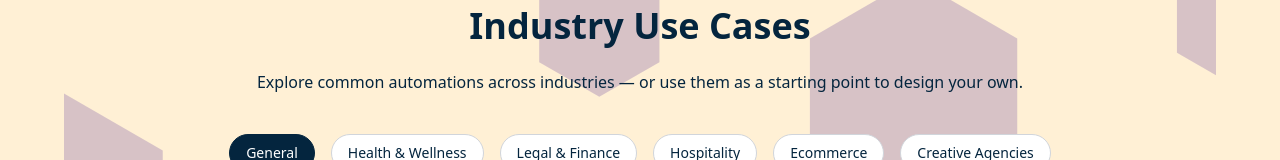
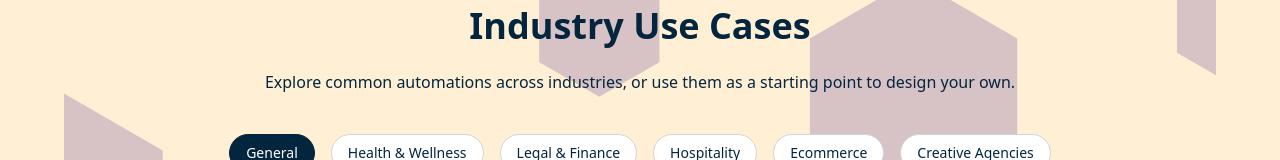
Before and after one commit to trimdex445/axon-automate, a Next.js app: page /solutions in a window 1280 px wide. Shown: the part 753-913 px from the top of the page. Built offline with nearby package versions, Linux system fonts and the light colour scheme.

Commit message:
solutions text

```diff
--- a/pages/solutions.tsx
+++ b/pages/solutions.tsx
@@ -121,7 +121,7 @@ export default function SolutionsPage() {
 
           <h2 className="text-4xl font-extrabold text-[#04253e] mb-6">Industry Use Cases</h2>
           <p className="text-[#04253e] text-md font-medium mb-10">
-            Explore common automations across industries — or use them as a starting point to design your own.
+            Explore common automations across industries, or use them as a starting point to design your own.
           </p>
 
           <div className="flex flex-wrap justify-center gap-4 mb-8">
```
